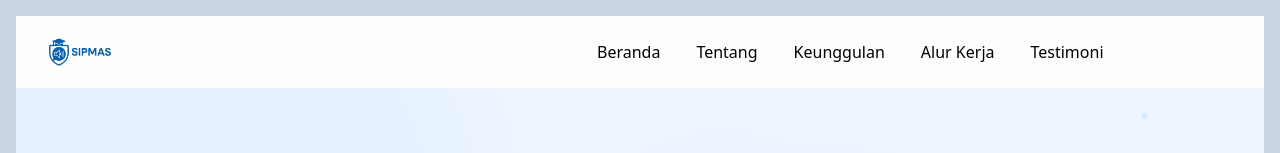
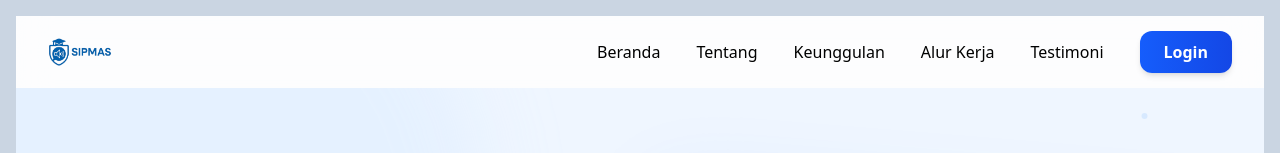
Before and after one commit to 44pip/sipmas-app, a React (Vite) app: page / in a window 1280 px wide. Shown: the top 153 px of the page. Built offline with nearby package versions, Linux system fonts and the light colour scheme.

Commit message:
tombol login

```diff
--- a/src/components/guest/Header.jsx
+++ b/src/components/guest/Header.jsx
@@ -82,7 +82,9 @@ export default function HeaderGuest() {
               >
                 <Link
                   to="/login"
-                  className="ml-4 bg-gradient-to-r from-primary-600 to-primary-700 text-white px-6 py-2.5 rounded-xl shadow-medium hover:shadow-strong font-semibold transition-all duration-300 hover:from-primary-700 hover:to-primary-800"
+                  className="ml-4 bg-gradient-to-r from-blue-600 to-blue-700 text-white px-6 py-2.5 rounded-xl shadow-md hover:shadow-strong font-semibold transition-all duration-300 hover:from-blue-700 hover:to-blue-800"
+
+                  // className="ml-4 bg-gradient-to-r from-primary-600 to-primary-700 text-white px-6 py-2.5 rounded-xl shadow-medium hover:shadow-strong font-semibold transition-all duration-300 hover:from-primary-700 hover:to-primary-800"
                 >
                   Login
                 </Link>
```
